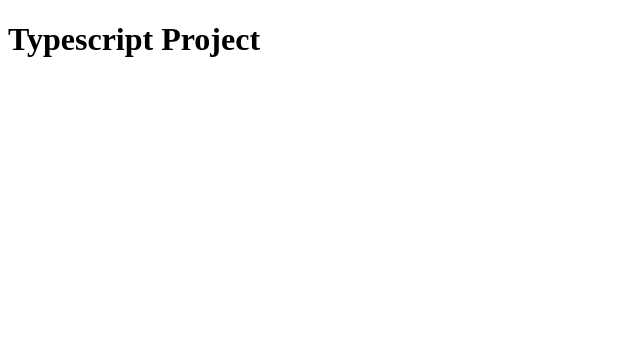
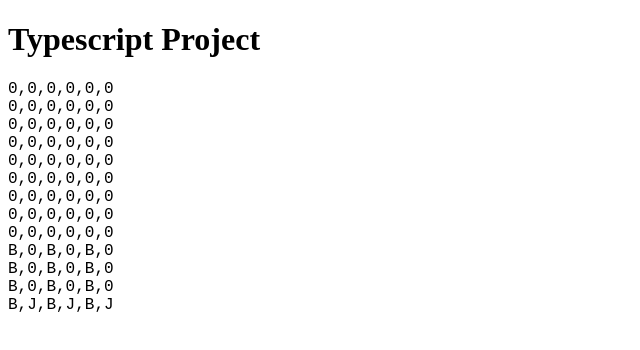
Before and after one commit to s2lsoftener/puyosim-ts-old, a website built with webpack: page dist/index.html in a window 1280 px wide. Shown: the whole page, without its empty margins (0-640 px from the left). Built offline with nearby package versions, Linux system fonts and the light colour scheme.

Commit message:
Test preview

```diff
--- a/src/index.ts
+++ b/src/index.ts
@@ -11,3 +11,8 @@ const testMatrix = new Chainsim([
 
 testMatrix.simulateChain();
 console.log(testMatrix.readableMatrix());
+
+const outputResult = document.getElementById("result")!;
+testMatrix.readableMatrix().forEach(row => {
+  outputResult.innerHTML += row.toString() + "<br>";
+})
```
Also changed, not shown: dist/index.html.
